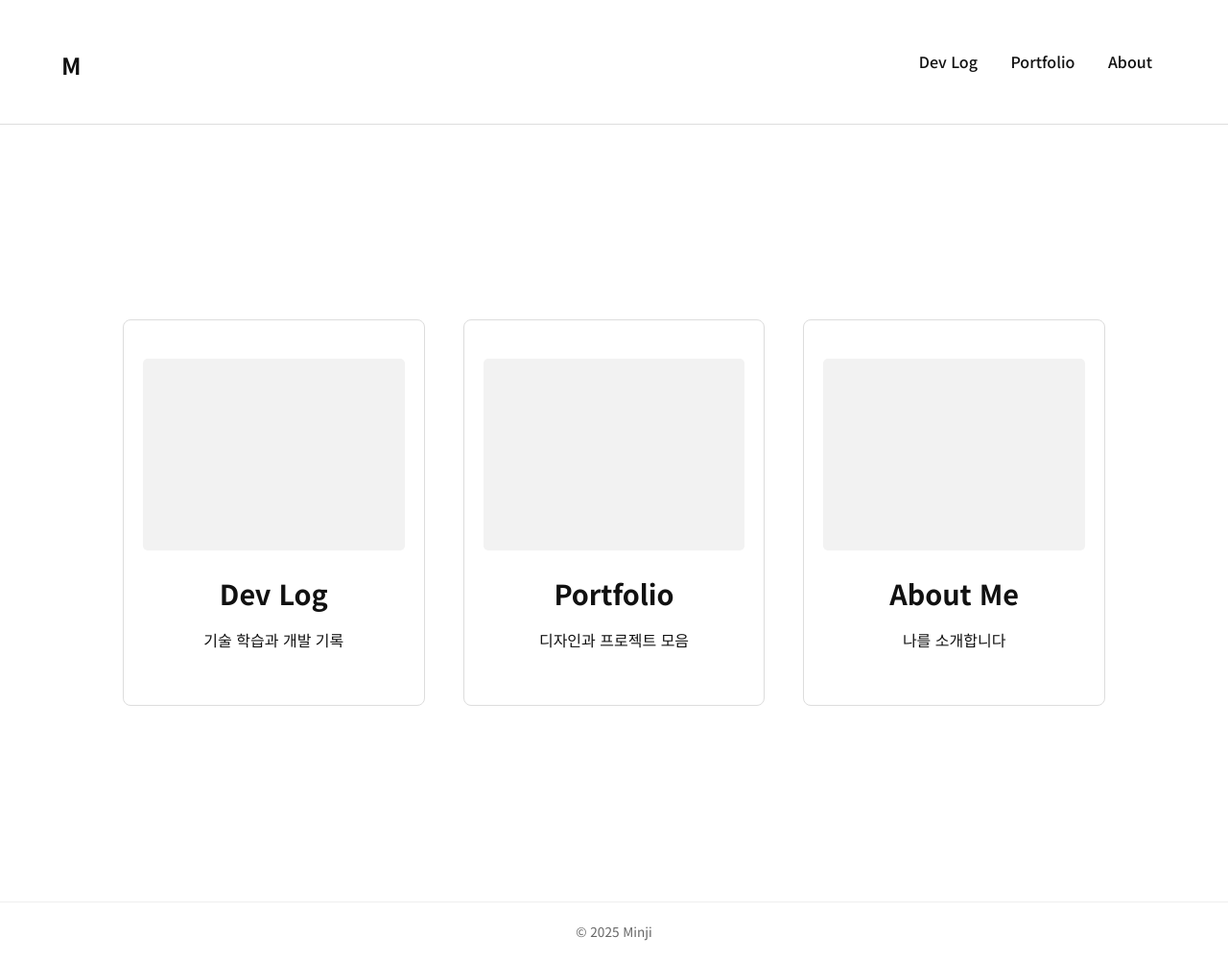
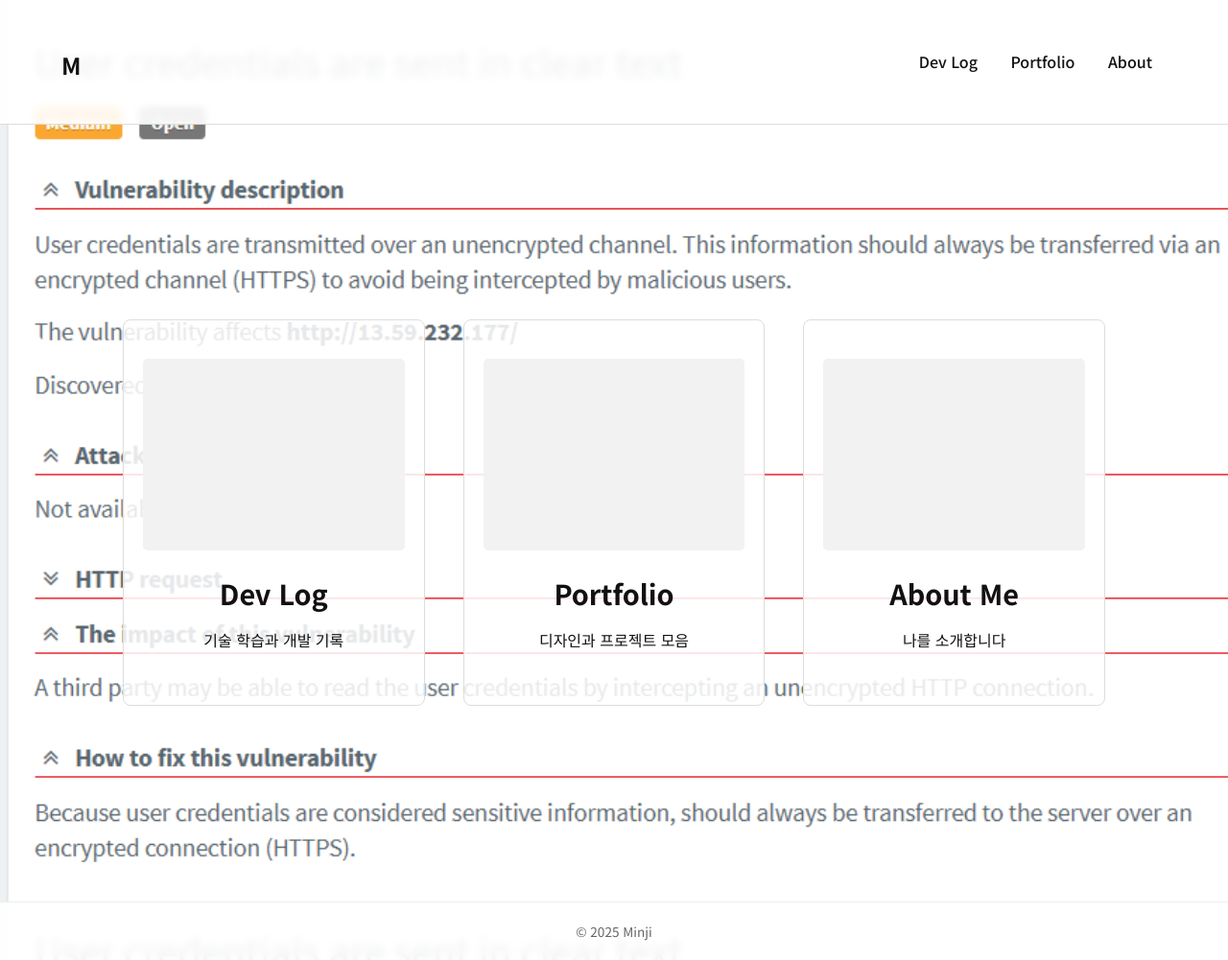
Before and after one commit to aneomagig/aneomagig.github.io, a Jekyll site: the page built from index.html, in a window 1280 px wide. Shown: the whole page at 96% size. Built offline with Jekyll 4.4.1, drawn with Linux system fonts in a browser that asks for light colours.

```diff
--- a/_layouts/default.html
+++ b/_layouts/default.html
@@ -10,7 +10,7 @@
             rel="stylesheet"
         />
     </head>
-    <body>
+    <body{% if page.body_class %} class="{{ page.body_class }}"{% endif %}>
         <header class="navbar">
             <h1 class="logo"><a href="{{ '/' | relative_url }}">M</a></h1>
             <nav>
--- a/index.html
+++ b/index.html
@@ -1,6 +1,7 @@
 ---
 layout: default
 title: "Home"
+body_class: home
 ---
 
 <section class="home-menu">
--- a/style.scss
+++ b/style.scss
@@ -4,8 +4,26 @@
 body {
     margin: 0;
     font-family: "Noto Sans KR", sans-serif;
-    background: #fff;
+    background-color: #fff;
     color: #111;
+}
+
+body.home {
+    background-image: url("{{ '/assets/images/hosooinmymind/image.png' | relative_url }}");
+    background-repeat: no-repeat;
+    background-position: center center;
+    background-size: cover;
+    background-attachment: fixed;
+}
+
+body.home .navbar,
+body.home .footer {
+    background-color: rgba(255, 255, 255, 0.9);
+    backdrop-filter: blur(4px);
+}
+
+body.home .menu-item {
+    background-color: rgba(255, 255, 255, 0.85);
 }
 
 a {
```
Also changed, not shown: .github/workflows/velog-sync.yml, 1 other file.
